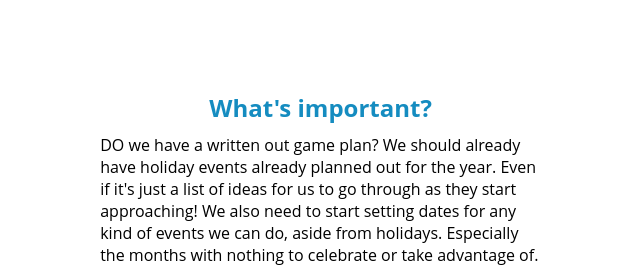
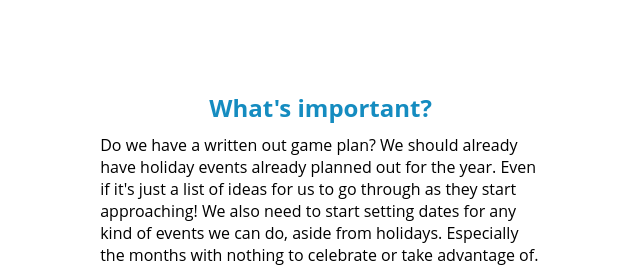
Before and after one commit to Dreki-Santi/market-presentation, a plain HTML site: page index.html in a window 1280 px wide. Shown: the part 1040-1313 px from the top of the page, 591-1231 px from the left. Drawn offline with Linux system fonts and the light colour scheme.

```diff
--- a/index.html
+++ b/index.html
@@ -52,7 +52,7 @@
 
     <div id="rightside">
         <h2>What's important?</h2>
-        <p>DO we have a written out game plan? We should already have holiday events already planned out for the year. Even if it's just a list of ideas for us to go through as they start approaching! We also need to start setting dates for any kind of events we can do, aside from holidays. Especially the months with nothing to celebrate or take advantage of.</p>
+        <p>Do we have a written out game plan? We should already have holiday events already planned out for the year. Even if it's just a list of ideas for us to go through as they start approaching! We also need to start setting dates for any kind of events we can do, aside from holidays. Especially the months with nothing to celebrate or take advantage of.</p>
         <p>Digital Marketing. I've essentially been stalking Nash anywhere and everywhere I could. Youtube, Facebook, Tic-Toc, Instagram. Honestly, we are making strides and getting content out, which is awesome! That being said, it feels like there is no focus or consistency. The plan for this would be to get some kind of posting schedule set for each platform. Not only that, but it would be benficial to come up with ideas for new content to post. </p>
         <p>To add on to the digital marketing, we need to start giving ourselves goals to hit for the metrics. Whether that likes, comments, or the most important in my opion, shares. </p>
         <p>Community Engagement. What can we do to get more involved with the community? Example: RideNow is partnered with Team Arizona. Which means the new riding community already has a dealership to check out and know. <b>Do we have our hands in anything? If so, what? If not, why aren't we?</b></p>
```
